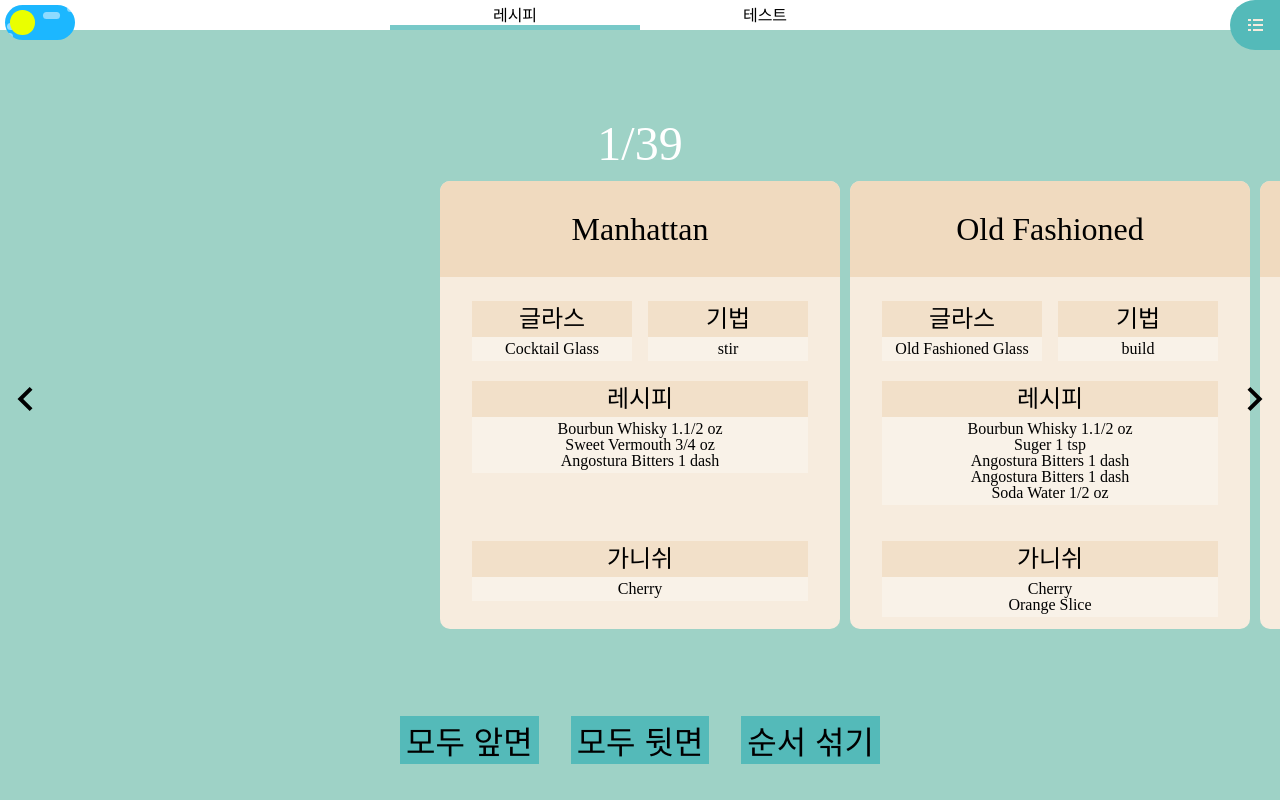
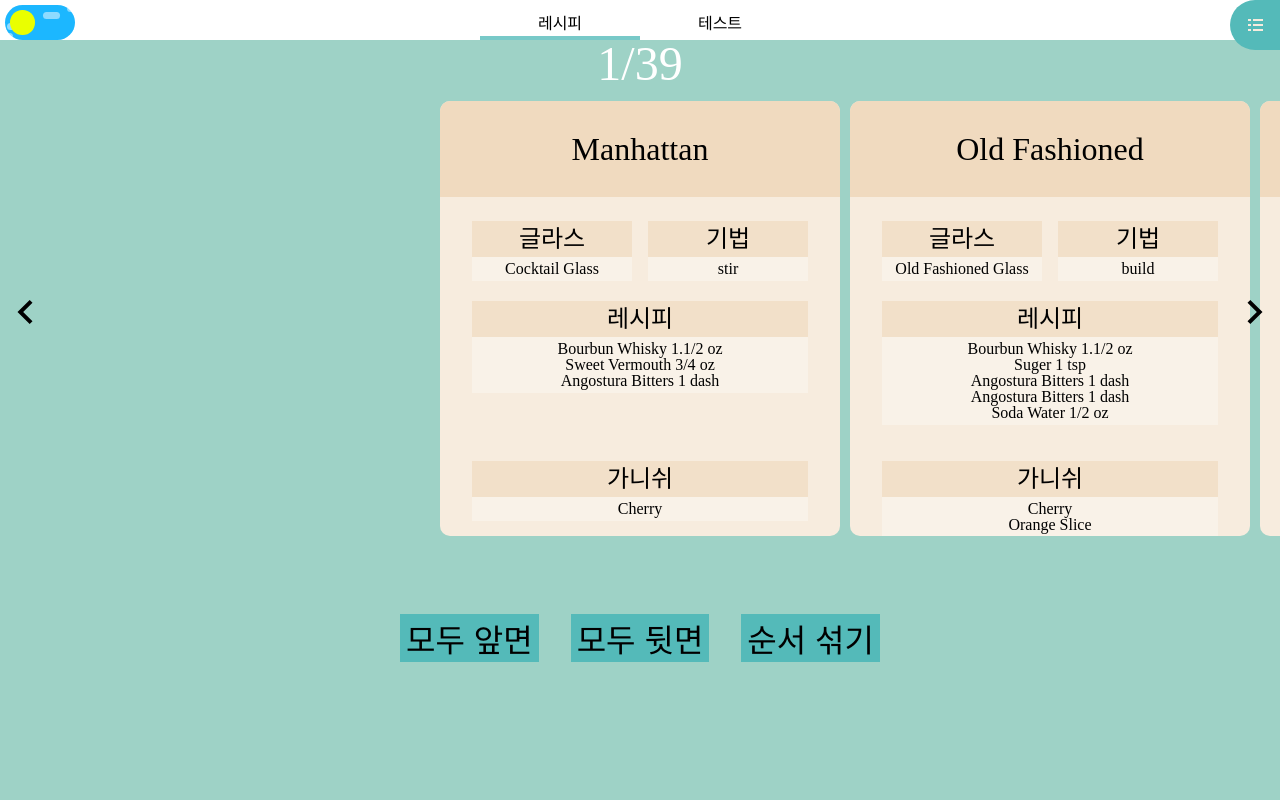
Before and after one commit to 5eokhwan/BartenderTail, a React (Create React App) app: page / in a window 1280 px wide. Built offline with nearby package versions, Linux system fonts and the light colour scheme; a web font is replaced by a local one.

Commit message:
메뉴 애니메이션

```diff
--- a/package.json
+++ b/package.json
@@ -13,6 +13,7 @@
     "polished": "^4.2.2",
     "react": "^18.2.0",
     "react-dom": "^18.2.0",
+    "react-router-dom": "^6.3.0",
     "react-scripts": "5.0.1",
     "styled-components": "^5.3.5",
     "styled-reset": "^4.4.2",
--- a/src/App.tsx
+++ b/src/App.tsx
@@ -7,11 +7,26 @@ import GlobalStyle from './style/global';
 import { mode } from './style/theme';
 import recipes from './datas/recipe';
 import { IRecipeItem } from './common/interface/recipe';
+import { Routes, Route } from "react-router-dom";
+import TestPage from './pages/TestPage/TestPage';
+import Header from './components/Header';
 
 const { light, dark } = mode;
 
+const AppWrapper = styled.div`
+  height: 100vh;
+  width: 100vw;
+`;
+
+const HeaderWrapper = styled.header`
+  height: 5%;
+  background: ${({ theme }) => theme.white};
+`;
+
+
 const MainWrapper = styled.main<{mainTagWidth: number}>`
   width: ${({ mainTagWidth }) => mainTagWidth }px;
+  height: 95%;
   transition: width 1s;
 `;
 
@@ -40,7 +55,6 @@ function App() {
   const [mainTagWidth, setMainTagWidth] = useState(window.innerWidth);
   const [activeRecipeId, setActiveRecipeId] = useState<number>(0);
 
-
   const [isLight, setIsLight] = useState(true);
   const toggleTheme = () => {setIsLight(!isLight)};
 
@@ -48,7 +62,7 @@ function App() {
   return (
     <ThemeProvider theme={isLight ? light : dark}>
       <GlobalStyle />
-        <div className="App">
+        <AppWrapper className="App">
           <ModeToggleWrapper>
             <ModeToggle isLight={isLight} height={35} onToggle={toggleTheme}/>
           </ModeToggleWrapper>
@@ -58,10 +72,16 @@ function App() {
                 mainTagWidth={mainTagWidth} setMainTagWidth={setMainTagWidth}
             />
           </ListTravelerWrapper>
+          <HeaderWrapper>
+            <Header />
+          </HeaderWrapper>
           <MainWrapper mainTagWidth={mainTagWidth}>
-            <RecipeListPage mainTagWidth={mainTagWidth} activeRecipeId={activeRecipeId} setActiveRecipeId={setActiveRecipeId} recipesList={recipesList} setRecipesList={setRecipesList}/>
+            <Routes>
+              <Route path='/' element={<RecipeListPage mainTagWidth={mainTagWidth} activeRecipeId={activeRecipeId} setActiveRecipeId={setActiveRecipeId} recipesList={recipesList} setRecipesList={setRecipesList}/>} />
+              <Route path='/test' element={<TestPage />} />
+            </Routes>
           </MainWrapper>
-        </div>
+        </AppWrapper>
       </ThemeProvider>
   );
 }
--- a/src/components/Card/Card.tsx
+++ b/src/components/Card/Card.tsx
@@ -73,4 +73,4 @@ const Card : React.FC<ICard> = ({ width, frontFace, backFace, reverse, changeRev
   )
 }
 
-export default Card
+export default Card;
--- a/src/components/Header.tsx
+++ b/src/components/Header.tsx
@@ -2,30 +2,17 @@ import styled from "styled-components";
 import NavBar from "./NavBar";
 
 const H = {
-    Wrapper: styled.header<{ height: string }>`
+    Wrapper: styled.div`
         width: 100%;
-        height: ${({ height }) => height};
-        `,
-    Row: styled.div`
-        display: flex;
-        width: 100%;
-        height: 25%;
-        background: ${({ theme }) => theme.white};
-    `,
-    UserBox: styled.div`
-        width: 25px;
-        height: 100%;
-        border-radius: 50%;
-        background: ${({ theme }) => theme.teal};
+        height: 100%
+    };
     `
 }
 
-const Header : React.FC<{ height: string }> = ({ height }) => {
+const Header : React.FC = () => {
     return (
-        <H.Wrapper height={height}>
-            <H.Row>
-                <NavBar />
-            </H.Row>
+        <H.Wrapper>
+            <NavBar />
         </H.Wrapper>
     )
 }
--- a/src/components/NavBar.tsx
+++ b/src/components/NavBar.tsx
@@ -1,38 +1,50 @@
 import { lighten } from "polished";
 import styled from "styled-components"
+import { Link } from "react-router-dom";
+import { useLocation } from 'react-router-dom';
 
 const N = {
     Wrapper: styled.div`
         height: 100%;
-        width: 500px;
+        width: 20em;
         max-width: 50%;
         margin: 0 auto;
         text-align: center;
+        position: relative;
     `,
     Menu: styled.a<{isActive?: boolean}>`
         display: inline-block;
         height: 100%;
         font-size: 1em;
-        line-height: 2em;
-        width: 50%;
+        width: 10em;
+        line-height: 3em;
         cursor: pointer;
+
         font-family: ${({ isActive }) => isActive ? 'SansMedium' : 'SansRegular' };
+        &: hover {
+            background: ${({ theme }) => lighten(0.1,theme.teal)};
+        }
     `,
-    UnderBar: styled.div`
-        background: ${({ theme }) => lighten(0.1,theme.deepTeal)};
-        width: 50%;
-        height: 5px;
-        position: relative;
-        top: -5px;
+    UnderBar: styled.div<{idx: number}>`
+        background: ${({ theme }) => lighten(0.1, theme.deepTeal)};
+        transform: translateX(calc(10em * ${({ idx }) => idx }));
+        transition: 0.25s;
+        width: 10em;
+        height: 0.25em;
+        position: absolute;
+        bottom: 0;
     `
 }
 
+const menuUrls = ["/", "/test"];
+
 const NavBar : React.FC = () => {
+    let location = useLocation();
     return (
         <N.Wrapper>
-            <N.Menu>레시피</N.Menu>
-            <N.Menu onClick={() => alert('준비중입니다.')}>테스트</N.Menu>
-            <N.UnderBar />
+                <Link to="/"><N.Menu isActive={"/" === location.pathname}>레시피</N.Menu></Link>
+                <Link to="/test"><N.Menu isActive={"/test" === location.pathname}>테스트</N.Menu></Link>
+            <N.UnderBar idx={menuUrls.findIndex((v) => v  === location.pathname)}/>
         </N.Wrapper>
     )
 }
--- a/src/index.tsx
+++ b/src/index.tsx
@@ -1,9 +1,12 @@
+import App from './App';
 import ReactDOM from 'react-dom/client';
-import App from './App';
+import { BrowserRouter } from 'react-router-dom';
 
 const root = ReactDOM.createRoot(
   document.getElementById('root') as HTMLElement
 );
 root.render(
+  <BrowserRouter>
     <App />
+  </BrowserRouter>
 );
--- a/src/pages/ReceipeListPage/ReceipeListPage.style.tsx
+++ b/src/pages/ReceipeListPage/ReceipeListPage.style.tsx
@@ -3,18 +3,17 @@ import { lighten } from 'polished';
 
 export const R = {
     Wrapper: styled.div`
-      height: 100vh;
+      height: 90%;
       width: 100%;
     `,
     CounterWrapper: styled.div`
-      height: 15%;
       padding: 0 0 0.5em 0;
     `,
     CardsDisplay : styled.div`
       position: relative;
       user-select: none;
       cursor: grab;
-      height: 70%;
+      height: 80%;
       min-height: 500px;
       width: 100%;
       overflow: hidden;
--- a/src/pages/ReceipeListPage/ReceipeListPage.tsx
+++ b/src/pages/ReceipeListPage/ReceipeListPage.tsx
@@ -3,7 +3,6 @@ import { IRecipeItem } from '../../common/interface/recipe';
 import Card from '../../components/Card/Card';
 import RecipeInfoBackFace from '../../components/Card/Face/RecipeInfoBackFace';
 import RecipeInfoFace from '../../components/Card/Face/RecipeInfoFace';
-import Header from '../../components/Header';
 import CardCounter from './component/CardCounter';
 import Controller from './component/Controller';
 import MoveButtonTray from './component/MoveButtonTray';
@@ -78,7 +77,6 @@ const RecipeListPage: React.FC<IRecipeListPage>
 
   return (
     <R.Wrapper>
-      <Header height='15%'/>
       <R.CardsDisplay onMouseDown={ctrMouseDown}>
         <CardCounter all={visibleRecipeCnt} cur={displayedActiveRecipeIdx + 1} />
         <MoveButtonTray setActiveRecipeId={setActiveRecipeId} displayedList={displayedList} activeRecipeId={activeRecipeId}>
--- /dev/null
+++ b/src/pages/TestPage/TestPage.tsx
@@ -0,0 +1,5 @@
+const TestPage : React.FC = () => {
+    return <div>TestPage</div>
+}
+
+export default TestPage;
```
Also changed, not shown: 1 other file (tests, documents, lock files or other folders).
